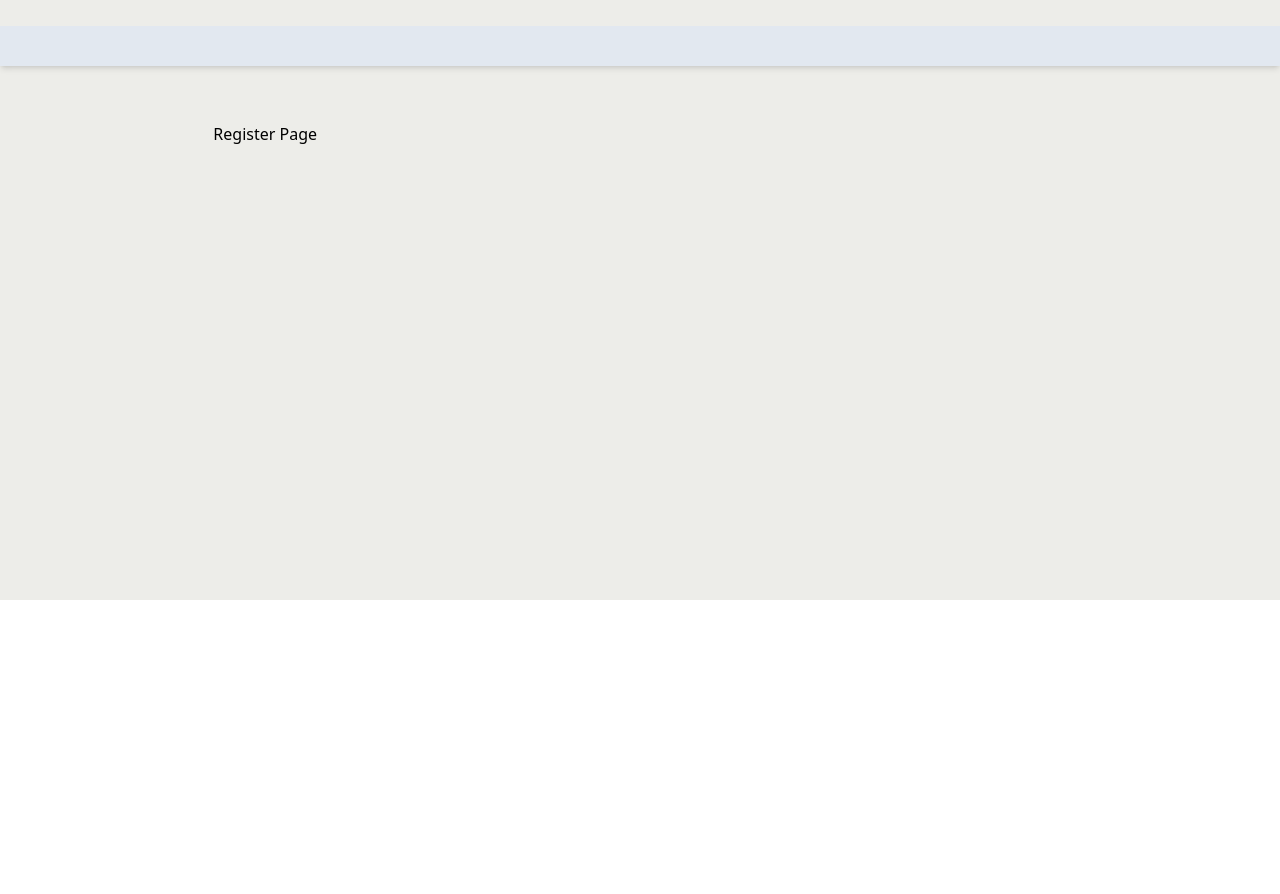
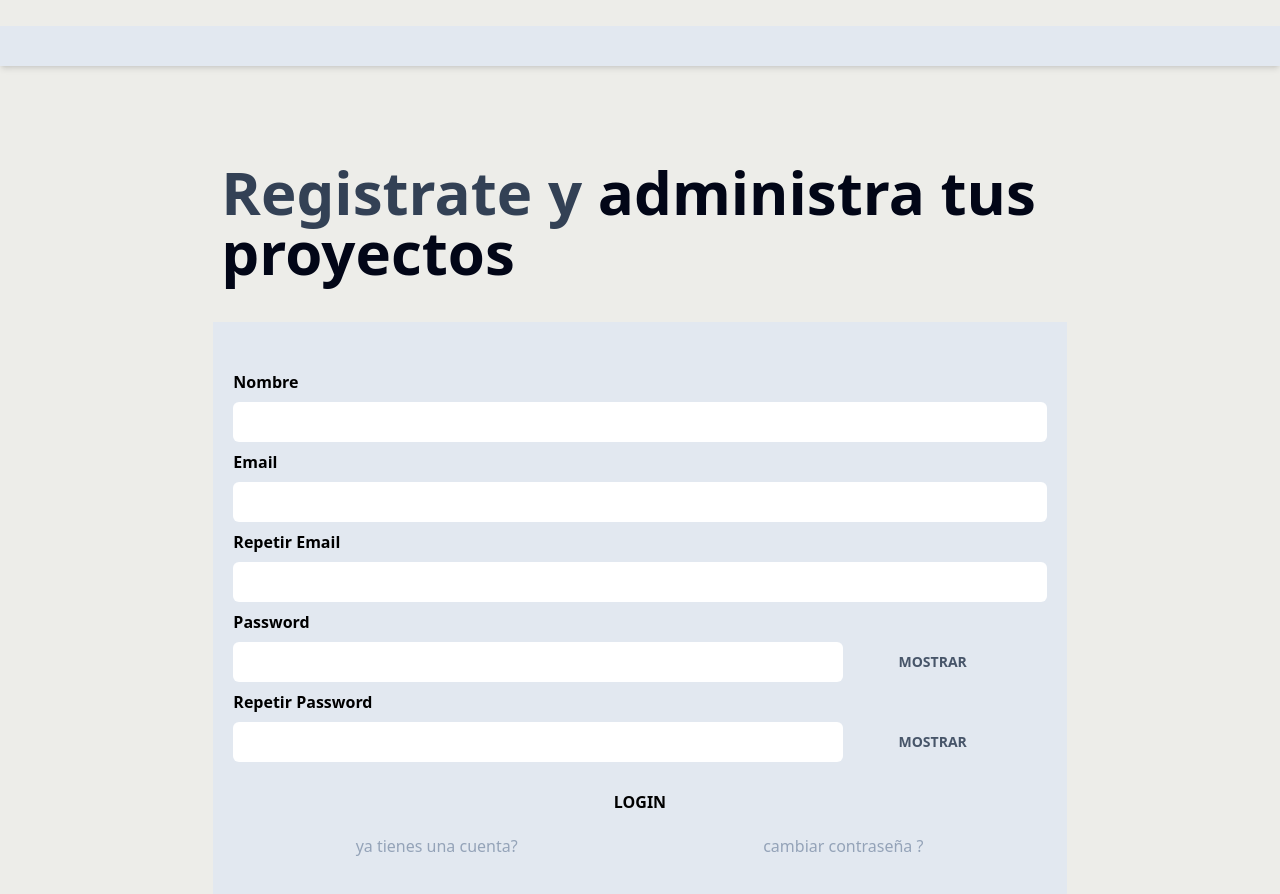
Before and after one commit to benjabenjabenja/project-nexus-app, a React (Vite) app: page /register in a window 1280 px wide. Shown: the part 200-1094 px from the top of the page. Before the commit the page ends 800 px from the top, so only its background shows below. Built offline with nearby package versions, Linux system fonts and the light colour scheme.

Commit message:
agregado de login y register ui

```diff
--- /dev/null
+++ b/src/compnents/wrapper.jsx
@@ -0,0 +1,7 @@
+/* eslint-disable react/prop-types */
+
+function WrapperContainerPages({children}) {
+    return (<main className="bg-slate-200 px-5 py-10 text-center w-full">{children}</main>);
+}
+
+export default WrapperContainerPages;
--- a/src/layouts/auth.layout.jsx
+++ b/src/layouts/auth.layout.jsx
@@ -26,6 +26,7 @@ const Wrapper = styled.div`
     flex-direction: column;
     min-width: 100%;
     min-height: 100vh;
+    padding-bottom: 5rem;
 `;
 
 function AuthLayout() {
--- a/src/pages/auth/login.page.jsx
+++ b/src/pages/auth/login.page.jsx
@@ -2,6 +2,7 @@
 /* eslint-disable react/prop-types */
 import { useState } from "react";
 import { Link } from "react-router-dom";
+import WrapperContainerPages from "../../compnents/wrapper";
 
 export async function action() {
 	return {}
@@ -26,7 +27,7 @@ const LoginForm = () => {
 				/>
 			</div>
 			<div className="flex items-center">
-				<label className="text-left w-1/6" htmlFor="password"><strong>  Password </strong> </label>
+				<label className="text-left w-1/6" htmlFor="password"><strong> Password </strong> </label>
 				<input
 					className="block w-2/4 p-2 rounded-md"
 					type={showPassword ?  "text" : "password"}
@@ -34,7 +35,7 @@ const LoginForm = () => {
 					id="password"
 				/>
 				<button
-					className="uppercase font-black ml-2 px-4 py-1 rounded text-center text-slate-600 md:outline"
+					className="uppercase font-black ml-2 px-4 py-1 text-center text-slate-600"
 					type="button"
 					title={showPassword ? "ocultar" : "mostrar"}
 					onClick={handlerShowPassword}
@@ -57,13 +58,20 @@ function LoginPage() {
 			<h1 className="text-6xl font-black px-2 py-10 text-slate-700">
 				Inicia sesión y <span className="text-slate-950">administra tus proyectos </span>
 			</h1>
-			<main className="bg-slate-200 px-5 py-10 text-center w-full">
+			<WrapperContainerPages>
 				<LoginForm />
-				<Link
-					className="text-slate-400 hover:text-slate-950 rounded-md w-1/4 ml-0 mr-auto"
-					to="/forgot-password"
-				> has olvidado tu contrasenia ?</Link>
-			</main>
+				<nav className=" flex flex-col lg:flex-row lg:flex lg:justify-between lg:items-center">
+					<Link
+						className="text-md text-slate-400 hover:text-slate-950 rounded-md ml-0 mr-auto w-full mb-2 lg:w-1/2"
+						to="/register"
+					> registrate a nuestra web! </Link>
+					<Link
+						className="text-md text-slate-400 hover:text-slate-950 rounded-md ml-auto mr-0 w-full mb-2 lg:w-1/2"
+						to="/forgot-password"
+					> cambiar contraseña ?</Link>
+
+				</nav>
+			</WrapperContainerPages>
 		</>
 	)
 }
--- a/src/pages/auth/register.page.jsx
+++ b/src/pages/auth/register.page.jsx
@@ -1,9 +1,117 @@
+import { useState } from "react";
+import WrapperContainerPages from "../../compnents/wrapper";
+import { Link } from "react-router-dom";
+
+
+const RegisterForm = () => {
+    const [showPassword, setShowPassword] = useState(false);
+    const [showRepeatPassword, setShowRepeatPassword] = useState(false);
+    const handlerShowPassword = ev => {
+		ev.preventDefault();
+
+		setShowPassword(!showPassword);
+    }
+    const handlerShowRepeatPassword = ev => {
+        ev.preventDefault();
+
+        setShowRepeatPassword(!showRepeatPassword);
+    }
+    return (
+        <form>
+			<div className="flex flex-col items-between gap-2 my-2">
+				<label className="block text-left" htmlFor="name"><strong> Nombre </strong> </label>
+				<input
+					className="p-2 rounded-md"
+					type="text"
+					name="name"
+					id="name"
+				/>
+            </div>
+            <div className="flex flex-col items-between gap-2 my-2">
+				<label className="block text-left" htmlFor="email"><strong> Email </strong> </label>
+				<input
+					className="p-2 rounded-md"
+					type="email"
+					name="email"
+					id="email"
+				/>
+			</div>
+            <div className="flex flex-col items-between gap-2 my-2">
+				<label className="block text-left" htmlFor="email"><strong> Repetir Email </strong> </label>
+				<input
+					className="p-2 rounded-md"
+					type="email"
+					name="email"
+					id="email"
+				/>
+			</div>
+			<div className="flex flex-col items-between gap-2 w-full my-2">
+                <label className="text-left w-full" htmlFor="password"><strong> Password </strong> </label>
+                <div className="flex items-center">
+                    <input
+                        className="block w-3/4 p-2 rounded-md"
+                        type={showPassword ?  "text" : "password"}
+                        name="password"
+                        id="password"
+                    />
+                    <button
+                        className="w-1/5 uppercase xs:text-sm sm:text-sm font-black ml-2 px-4 py-1 text-center text-slate-600"
+                        type="button"
+                        title={showPassword ? "ocultar" : "mostrar"}
+                        onClick={handlerShowPassword}
+                    > {showPassword ? "ocultar" : "mostrar"}
+                    </button>
+                </div>
+			</div>
+			<div className="flex flex-col items-between gap-2 w-full my-2">
+                <label className="text-left w-full" htmlFor="password"><strong>Repetir Password </strong> </label>
+                <div className="flex items-center">
+                    <input
+                        className="block w-3/4 p-2 rounded-md"
+                        type={showRepeatPassword ?  "text" : "password"}
+                        name="password"
+                        id="password"
+                    />
+                    <button
+                        className="w-1/5 uppercase xs:text-sm sm:text-sm font-black ml-2 px-4 py-1 text-center text-slate-600"
+                        type="button"
+                        title={showRepeatPassword ? "ocultar" : "mostrar"}
+                        onClick={handlerShowRepeatPassword}
+                    > {showRepeatPassword ? "ocultar" : "mostrar"}
+                    </button>
+                </div>
+			</div>
+			<button
+				className="uppercase font-black my-2 px-4 py-3 rounded-md text-center sm:full md:w-2/3 hover:bg-slate-950 hover:text-slate-100 transition-colors"
+				type="submit"
+			>
+				login
+			</button>
+		</form>
+    )
+}
 
 function RegisterPage() {
     return (
-        <div>
-            Register Page
-        </div>
+        <>
+            <h1 className="text-6xl font-black px-2 py-10 text-slate-700">
+                Registrate y <span className="text-slate-950">administra tus proyectos </span>
+			</h1>
+			<WrapperContainerPages>
+				<RegisterForm />
+				<nav className=" flex flex-col lg:flex-row lg:flex lg:justify-between lg:items-center">
+					<Link
+						className="text-md text-slate-400 hover:text-slate-950 rounded-md ml-0 mr-auto w-full mb-2 lg:w-1/2"
+						to="/"
+					> ya tienes una cuenta? </Link>
+					<Link
+						className="text-md text-slate-400 hover:text-slate-950 rounded-md ml-auto mr-0 w-full mb-2 lg:w-1/2"
+						to="/forgot-password"
+					> cambiar contraseña ?</Link>
+
+				</nav>
+			</WrapperContainerPages>
+		</>
     );
 }
 
```
